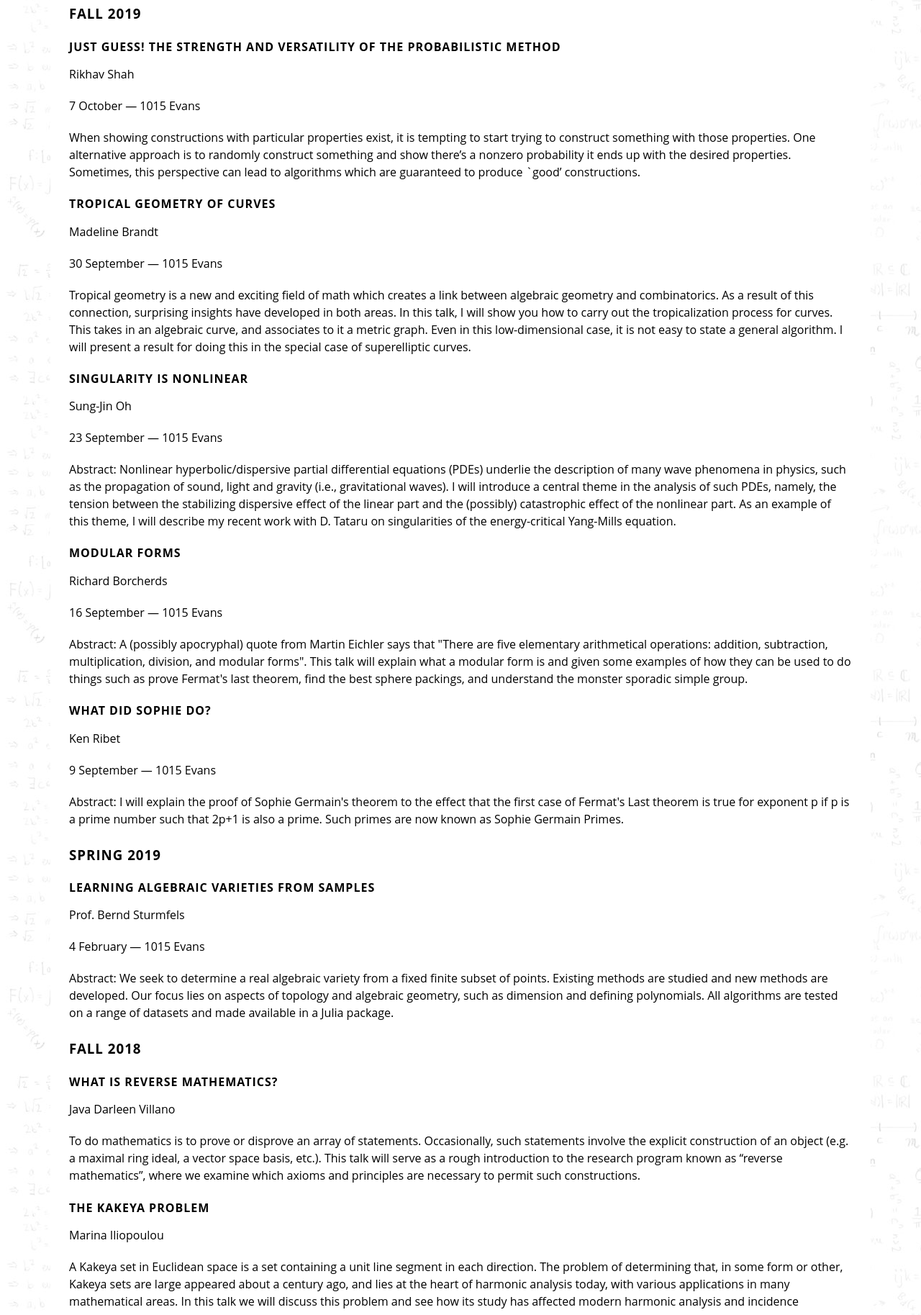
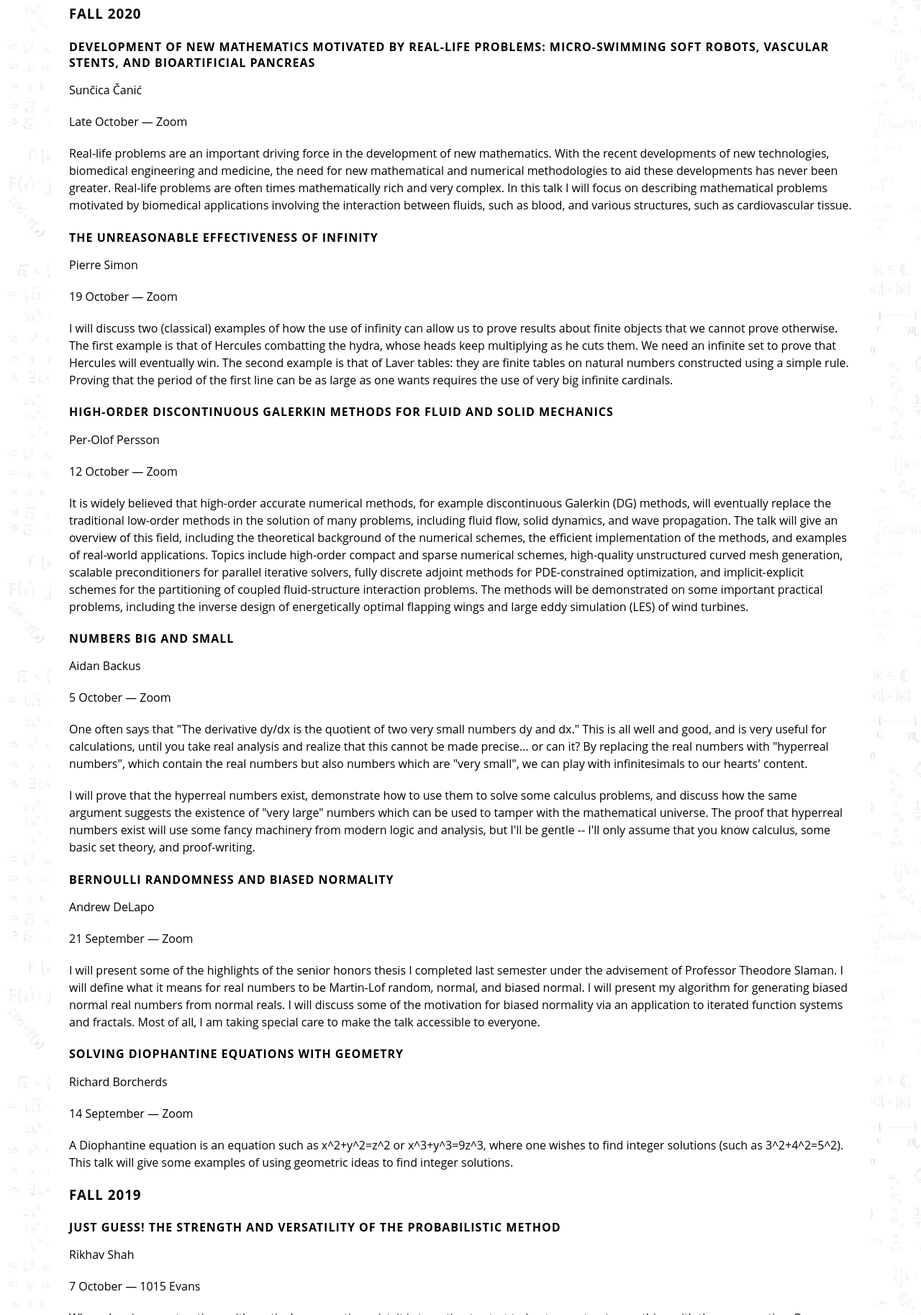
Before and after one commit to gituxedo/musa-website, a plain HTML site: page monday.html in a window 1280 px wide. Shown: the part 787-2614 px from the top of the page at 72% size. Drawn offline with nearby package versions, Linux system fonts and the light colour scheme.

Commit message:
updated course map, added various links, and updated Math Monday Archive

```diff
--- a/js/coursemap.js
+++ b/js/coursemap.js
@@ -183,6 +183,7 @@ const undergrad_links_data = [
   {"source": "104", "target": "170", "type": "musa"},
   {"source": "110", "target": "170", "type": "musa"},
   {"source": "54", "target": "172", "type": "musa"},
+  {"source": "55", "target": "172", "type": "department"},
   {"source": "113", "target": "172", "type": "musa"}
 ];
 
--- a/monday.html
+++ b/monday.html
@@ -71,6 +71,45 @@
 </section>
 
 <section id="math-monday-f2019" class="content-section">
+  <h3>Fall 2020</h3>
+
+<!--   <h4>Title</h4>
+  <p>person</p>
+  <p>30 September &mdash; Zoom</p>
+  <p>Abstract</p> -->
+
+  <h4>Development of new mathematics motivated by real-life problems: Micro-swimming soft robots, vascular stents, and bioartificial pancreas</h4>
+  <p>Sunčica Čanić</p>
+  <p>Late October &mdash; Zoom</p>
+  <p>Real-life problems are an important driving force in the development of new mathematics. With the recent developments of new technologies, biomedical engineering and medicine, the need for new mathematical and numerical methodologies to aid these developments has never been greater. Real-life problems are often times mathematically rich and very complex. In this talk I will focus on describing mathematical problems motivated by biomedical applications involving the interaction between fluids, such as blood, and various structures, such as cardiovascular tissue.
+  </p>
+
+  <h4>The Unreasonable Effectiveness of Infinity</h4>
+  <p>Pierre Simon</p>
+  <p>19 October &mdash; Zoom</p>
+  <p>I will discuss two (classical) examples of how the use of infinity can allow us to prove results about finite objects that we cannot prove otherwise. The first example is that of Hercules combatting the hydra, whose heads keep multiplying as he cuts them. We need an infinite set to prove that Hercules will eventually win. The second example is that of Laver tables: they are finite tables on natural numbers constructed using a simple rule. Proving that the period of the first line can be as large as one wants requires the use of very big infinite cardinals.</p>
+
+  <h4>High-Order Discontinuous Galerkin Methods for Fluid and Solid Mechanics</h4>
+  <p>Per-Olof Persson</p>
+  <p>12 October &mdash; Zoom</p>
+  <p>It is widely believed that high-order accurate numerical methods, for example discontinuous Galerkin (DG) methods, will eventually replace the traditional low-order methods in the solution of many problems, including fluid flow, solid dynamics, and wave propagation. The talk will give an overview of this field, including the theoretical background of the numerical schemes, the efficient implementation of the methods, and examples of real-world applications. Topics include high-order compact and sparse numerical schemes, high-quality unstructured curved mesh generation, scalable preconditioners for parallel iterative solvers, fully discrete adjoint methods for PDE-constrained optimization, and implicit-explicit schemes for the partitioning of coupled fluid-structure interaction problems. The methods will be demonstrated on some important practical problems, including the inverse design of energetically optimal flapping wings and large eddy simulation (LES) of wind turbines.</p>
+
+  <h4>NUMBERS BIG AND SMALL</h4>
+  <p>Aidan Backus</p>
+  <p>5 October &mdash; Zoom</p>
+  <p>One often says that "The derivative dy/dx is the quotient of two very small numbers dy and dx." This is all well and good, and is very useful for calculations, until you take real analysis and realize that this cannot be made precise... or can it? By replacing the real numbers with "hyperreal numbers", which contain the real numbers but also numbers which are "very small", we can play with infinitesimals to our hearts' content. </p>
+  <p>I will prove that the hyperreal numbers exist, demonstrate how to use them to solve some calculus problems, and discuss how the same argument suggests the existence of "very large" numbers which can be used to tamper with the mathematical universe. The proof that hyperreal numbers exist will use some fancy machinery from modern logic and analysis, but I'll be gentle -- I'll only assume that you know calculus, some basic set theory, and proof-writing.</p>
+
+  <h4>Bernoulli Randomness and Biased Normality</h4>
+  <p>Andrew DeLapo</p>
+  <p>21 September &mdash; Zoom</p>
+  <p>I will present some of the highlights of the senior honors thesis I completed last semester under the advisement of Professor Theodore Slaman. I will define what it means for real numbers to be Martin-Lof random, normal, and biased normal. I will present my algorithm for generating biased normal real numbers from normal reals. I will discuss some of the motivation for biased normality via an application to iterated function systems and fractals. Most of all, I am taking special care to make the talk accessible to everyone.</p>
+
+  <h4>Solving Diophantine Equations with Geometry</h4>
+  <p>Richard Borcherds</p>
+  <p>14 September &mdash; Zoom</p>
+  <p>A Diophantine equation is an equation such as x^2+y^2=z^2 or x^3+y^3=9z^3, where one wishes to find integer solutions (such as 3^2+4^2=5^2). This talk will give some examples of using geometric ideas to find integer solutions.</p>
+
   <h3>Fall 2019</h3>
 
   <h4>Just Guess! The Strength and Versatility of the Probabilistic Method</h4>
```
Also changed, not shown: exposition.html (+8 -9 lines), index.html (+12 -10 lines), teaching_award.html (+1 -0 lines).
